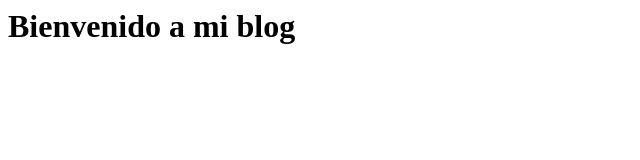
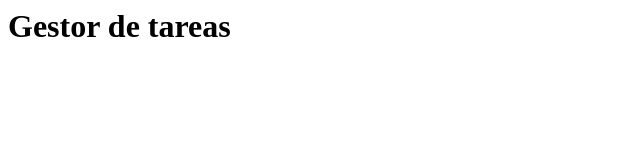
Before and after one commit to DavidRodriguez32/practica-actions-01, a plain HTML site: page gestor-tareas-issues/index.html in a window 1280 px wide. Shown: the whole page, without its empty margins (0-640 px from the left). Drawn offline with Linux system fonts and the light colour scheme.

Commit message:
fix: Corregir título de la página (Closes #1)

```diff
--- a/gestor-tareas-issues/index.html
+++ b/gestor-tareas-issues/index.html
@@ -1 +1 @@
-<h1>Bienvenido a mi blog</h1>
+<h1>Gestor de tareas</h1>
```
